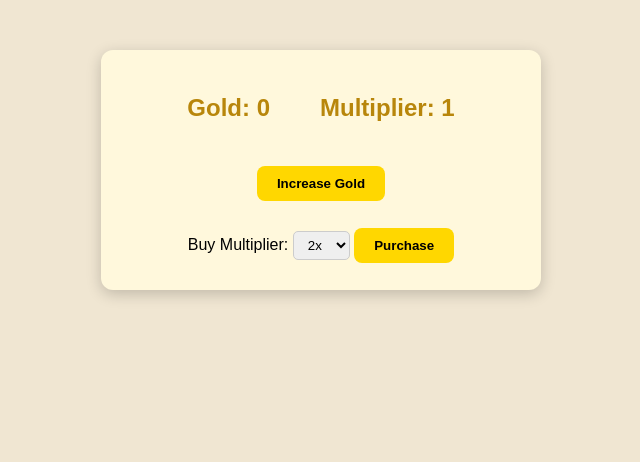
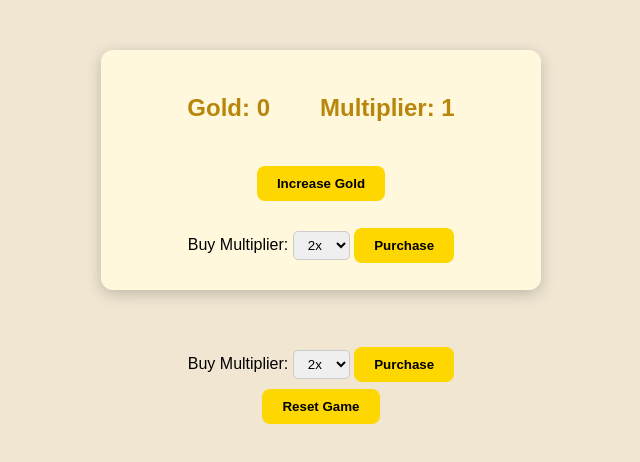
Before and after one commit to pennylicker6/GOLD-CLICKER, a plain HTML site: page index.html in a window 1280 px wide. Shown: the whole page, without its empty margins (319-959 px from the left). Drawn offline with Linux system fonts and the light colour scheme.

Commit message:
Update index.html

```diff
--- a/index.html
+++ b/index.html
@@ -25,5 +25,18 @@
             <button onclick="buyMult()">Purchase</button>
         </div>
     </div>
+<div class="multiplier-section">
+    <label for="multiplier">Buy Multiplier:</label>
+    <select id="multiplier">
+        <option value="2">2x</option>
+        <option value="4">4x</option>
+        <option value="8">8x</option>
+    </select>
+    <button onclick="buyMult()">Purchase</button>
+</div>
+
+<!-- Reset Button -->
+<button onclick="resetGame()">Reset Game</button>
+
 </body>
 </html>
```
